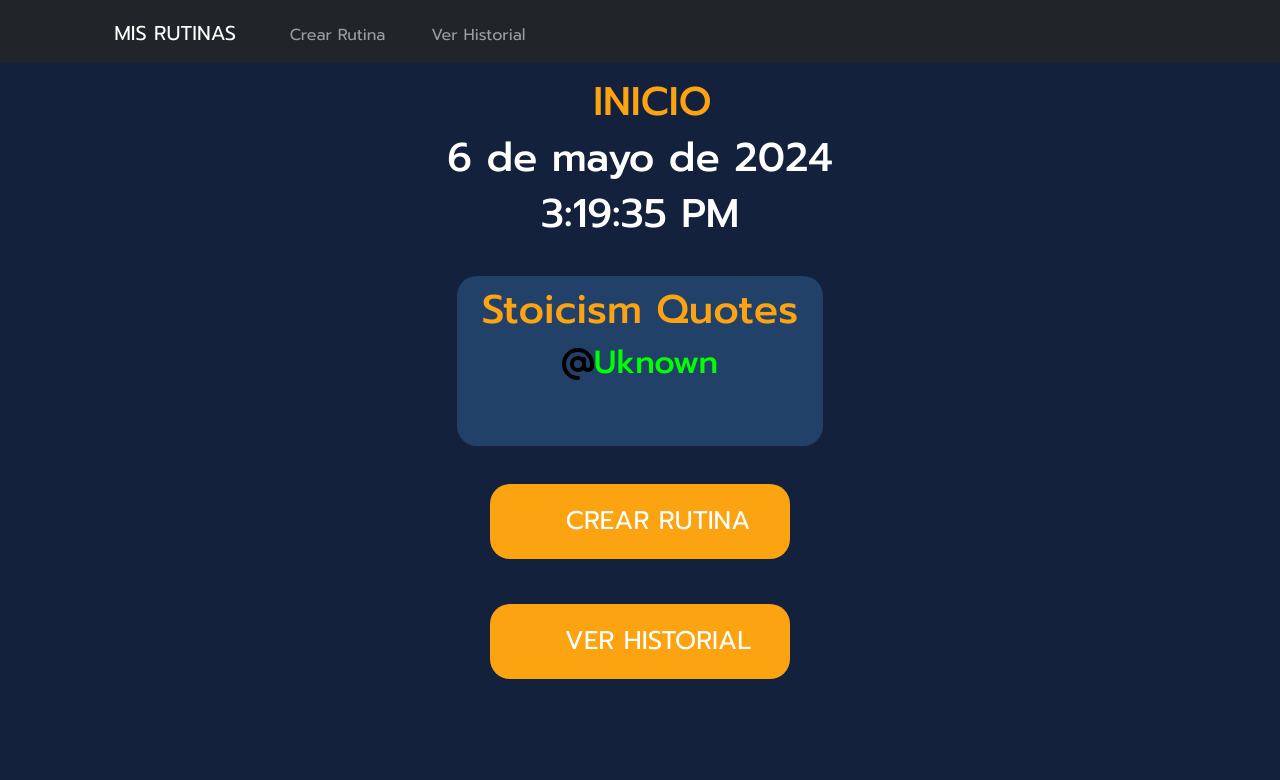
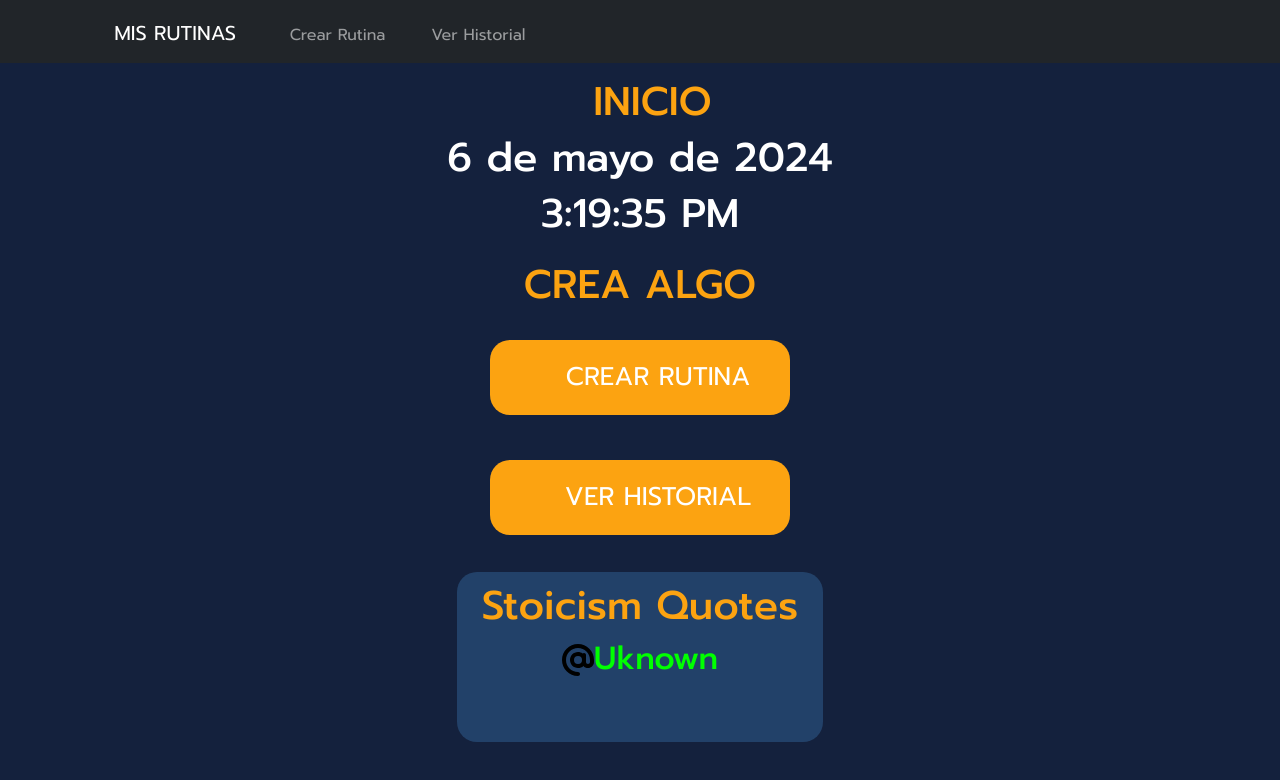
Before and after one commit to jaysenhl/WTV4, a React (Vite) app: page / in a window 1280 px wide. Shown: the top 780 px of the page. Built offline with nearby package versions, Linux system fonts and the light colour scheme; no server answers; some icons are missing.

Commit message:
#not_important

```diff
--- a/src/components/CreateWorkout.jsx
+++ b/src/components/CreateWorkout.jsx
@@ -169,8 +169,8 @@ function CreateWorkout(){
     const exerciseListRef = useRef(null);
 
     useLayoutEffect(() => {
-        gsap.set(formRef.current, { autoAlpha: 0 }); // Set initial state for GSAP
-        gsap.set(exerciseListRef.current, { autoAlpha: 0 }); // Set initial state for GSAP
+        gsap.set(formRef.current, { autoAlpha: 0 });
+        gsap.set(exerciseListRef.current, { autoAlpha: 0 });
     }, []);
 
     useLayoutEffect(() => {
@@ -192,6 +192,7 @@ function CreateWorkout(){
         try {
           await addExercisesToDB(exercises);
           clearExercises();
+          console.log(exercises)
         } catch (error) {
           console.error('Error saving exercises to IndexedDB:', error);
         }
--- a/src/components/Dashboard.jsx
+++ b/src/components/Dashboard.jsx
@@ -16,11 +16,12 @@ function Dashboard() {
   return (
     <section className='dashboardComponent'>
         <Header iconname="home" title="INICIO"/>
-        <Quotes/>
+        <h1 className='title'>CREA ALGO</h1>
         <div className="linkItems">
           <LinkButton title="CREAR RUTINA" icon="history" to="/create-workout" />
           <LinkButton title="VER HISTORIAL" icon="message-square-add" to="/history" />
         </div>
+        <Quotes/>
     </section>
   );
 }
```
